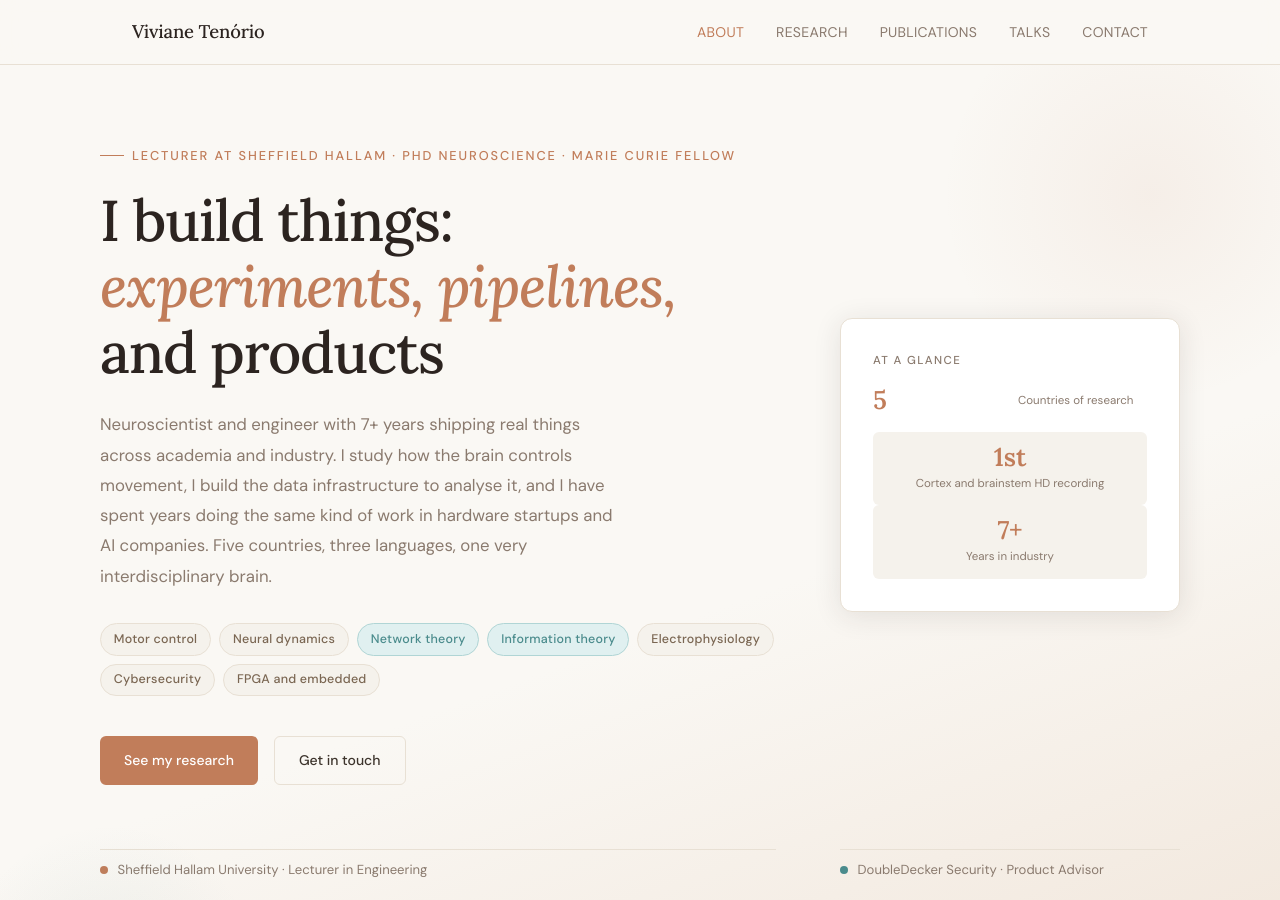
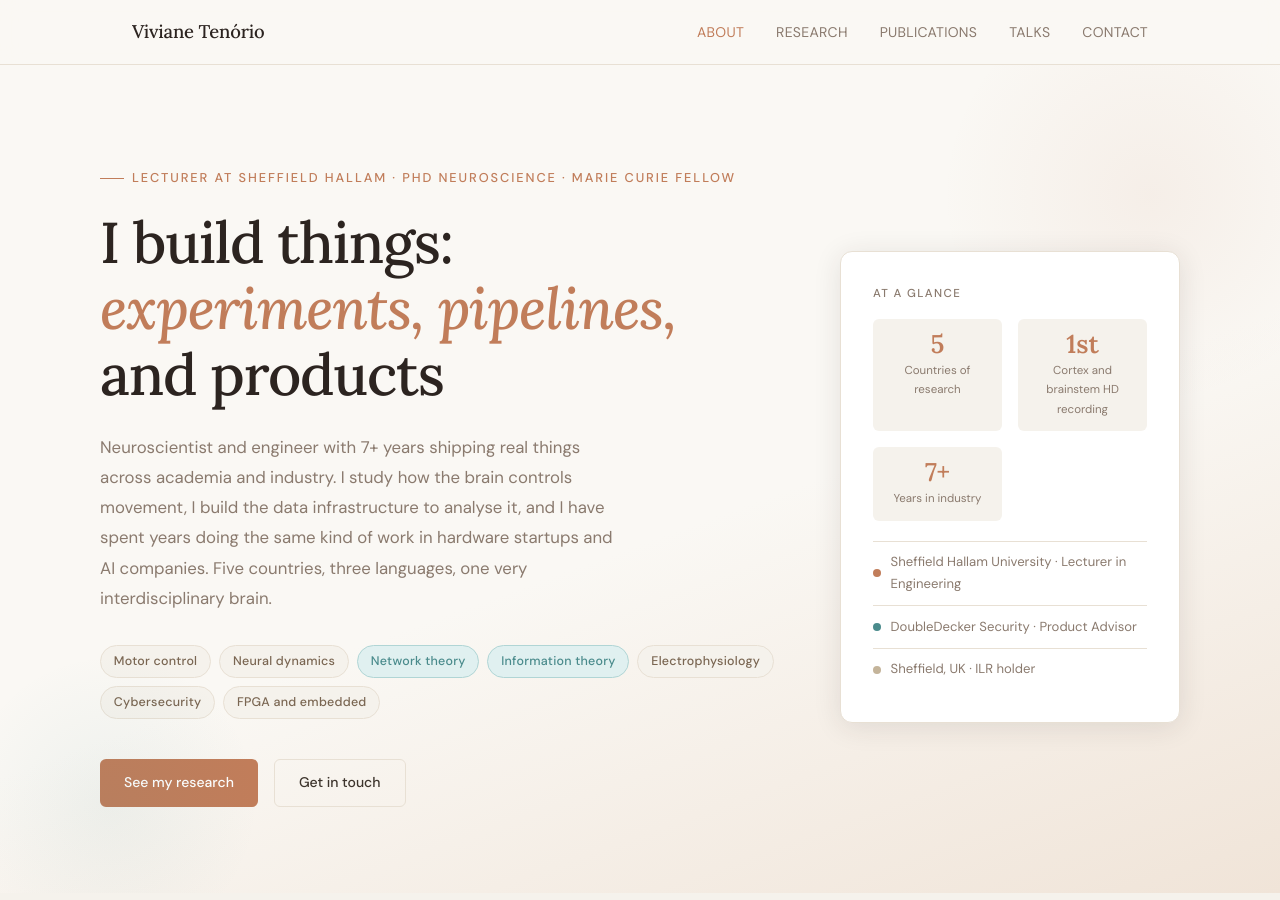
Before and after one commit to vtenorio-shu/vtenorio-shu.github.io, a Jekyll site: the page built from index.html, in a window 1280 px wide and 900 px high. Built offline with Jekyll 4.4.1, drawn with Linux system fonts in a browser that asks for light colours.

Commit message:
Update index.html

```diff
--- a/index.html
+++ b/index.html
@@ -33,6 +33,7 @@
     <div class="hero-card fade-up" style="transition-delay:0.15s">
       <div class="hero-card-label">At a glance</div>
       <div class="stat-grid">
+        <div class="stat">
           <div class="stat-number">5</div>
           <div class="stat-label">Countries of research</div>
         </div>
```
